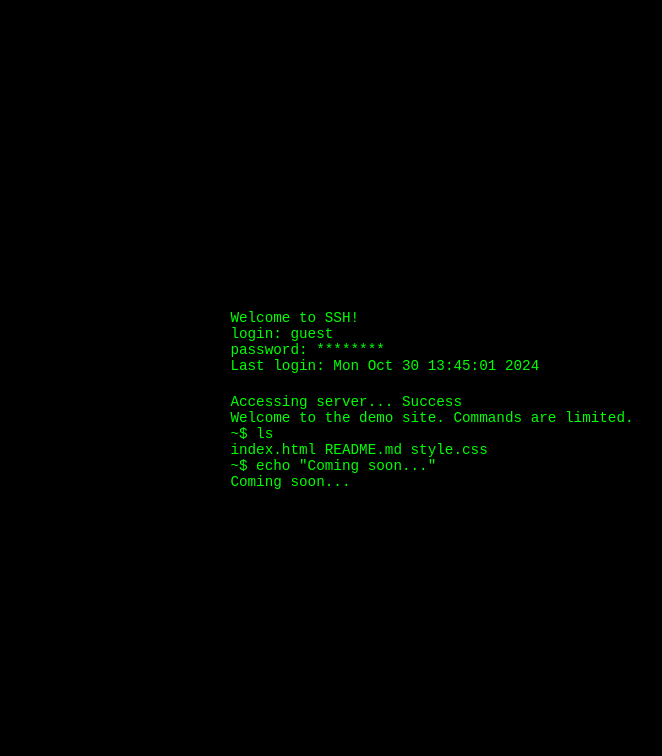
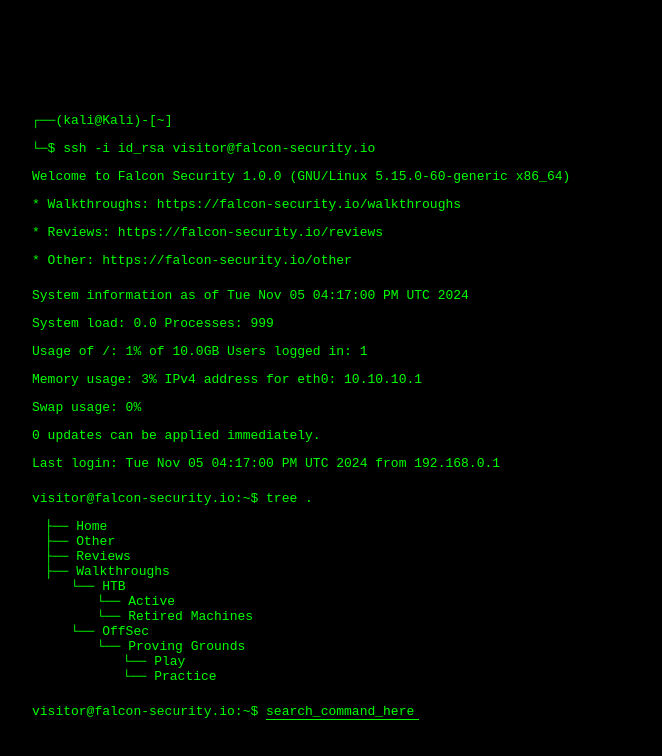
Before and after one commit to falconsecurity-io/falconsecurity-io.github.io, a plain HTML site: page index.html in a window 1280 px wide. Shown: the whole page, without its empty margins (208-870 px from the left). Drawn offline with Linux system fonts and the light colour scheme.

Commit message:
another theme test

```diff
--- a/index.html
+++ b/index.html
@@ -3,53 +3,61 @@
 <head>
     <meta charset="UTF-8">
     <meta name="viewport" content="width=device-width, initial-scale=1.0">
-    <title>SSH Login</title>
-    <style>
-        /* Basic reset and body styling */
-        * {
-            margin: 0;
-            padding: 0;
-            box-sizing: border-box;
-        }
-        body {
-            background-color: black;
-            color: #00ff00;
-            font-family: monospace;
-            font-size: 1.1em;
-            display: flex;
-            align-items: center;
-            justify-content: center;
-            height: 100vh;
-            overflow: hidden;
-        }
-
-        /* Container styling */
-        .container {
-            max-width: 600px;
-            padding: 20px;
-        }
-
-        /* Simulated SSH prompt */
-        .prompt {
-            margin-bottom: 20px;
-        }
-    </style>
+    <title>Falcon Security Blog</title>
+    <link rel="stylesheet" href="style.css">
 </head>
 <body>
-    <div class="container">
+    <div class="terminal">
         <div class="prompt">
-            <p>Welcome to SSH!</p>
-            <p>login: <span id="login">guest</span></p>
-            <p>password: <span id="password">********</span></p>
-            <p>Last login: <span id="last-login">Mon Oct 30 13:45:01 2024</span></p>
+            <p>┌──(<span class="username">kali</span>@<span class="hostname">Kali</span>)-[~]</p>
+            <p>└─$ ssh -i id_rsa visitor@falcon-security.io</p>
+            <p>Welcome to Falcon Security 1.0.0 (GNU/Linux 5.15.0-60-generic x86_64)</p>
+            <p>* Walkthroughs: <a href="https://falcon-security.io/walkthroughs">https://falcon-security.io/walkthroughs</a></p>
+            <p>* Reviews: <a href="https://falcon-security.io/reviews">https://falcon-security.io/reviews</a></p>
+            <p>* Other: <a href="https://falcon-security.io/other">https://falcon-security.io/other</a></p>
         </div>
-        <div class="content">
-            <p>Accessing server... <span id="status">Success</span></p>
-            <p>Welcome to the demo site. Commands are limited.</p>
-            <p><span class="command">~$ ls</span></p>
-            <p><span class="command">index.html  README.md  style.css</span></p>
-            <p><span class="command">~$ echo "Coming soon..."</span></p>
-            <p>Coming soon...</p>
+
+        <div class="system-info">
+            <p>System information as of Tue Nov 05 04:17:00 PM UTC 2024</p>
+            <p>System load: 0.0      Processes: 999</p>
+            <p>Usage of /: 1% of 10.0GB    Users logged in: 1</p>
+            <p>Memory usage: 3%    IPv4 address for eth0: 10.10.10.1</p>
+            <p>Swap usage: 0%</p>
+            <p>0 updates can be applied immediately.</p>
+            <p>Last login: Tue Nov 05 04:17:00 PM UTC 2024 from 192.168.0.1</p>
+        </div>
+
+        <div class="directory">
+            <p>visitor@falcon-security.io:~$ tree .</p>
+            <ul>
+                <li><a href="#">Home</a></li>
+                <li><a href="#">Other</a></li>
+                <li><a href="#">Reviews</a></li>
+                <li><a href="#">Walkthroughs</a>
+                    <ul>
+                        <li>HTB
+                            <ul>
+                                <li><a href="#">Active</a></li>
+                                <li><a href="#">Retired Machines</a></li>
+                            </ul>
+                        </li>
+                        <li>OffSec
+                            <ul>
+                                <li>Proving Grounds
+                                    <ul>
+                                        <li><a href="#">Play</a></li>
+                                        <li><a href="#">Practice</a></li>
+                                    </ul>
+                                </li>
+                            </ul>
+                        </li>
+                    </ul>
+                </li>
+            </ul>
+        </div>
+
+        <div class="command">
+            <p>visitor@falcon-security.io:~$ <span class="input">search_command_here</span></p>
         </div>
     </div>
 </body>
--- /dev/null
+++ b/style.css
@@ -0,0 +1,52 @@
+/* General Styles */
+body {
+    background-color: black;
+    color: #00ff00;
+    font-family: monospace;
+    padding: 20px;
+    display: flex;
+    justify-content: center;
+    align-items: center;
+    height: 100vh;
+    margin: 0;
+}
+
+/* Terminal Container */
+.terminal {
+    max-width: 800px;
+    width: 100%;
+}
+
+/* Simulated Prompt Style */
+.prompt, .system-info, .directory, .command {
+    margin-bottom: 20px;
+}
+
+/* Link Styling for Terminal Feel */
+a {
+    color: #00ff00;
+    text-decoration: none;
+}
+a:hover {
+    text-decoration: underline;
+}
+
+/* Directory Tree Styling */
+.directory ul, .directory li {
+    list-style-type: none;
+    padding-left: 1em;
+    text-indent: -1em;
+}
+.directory li::before {
+    content: "├── ";
+}
+.directory ul ul li::before {
+    content: "    └── ";
+}
+
+/* Input Cursor Style */
+.input {
+    border-bottom: 1px solid #00ff00;
+    padding-right: 5px;
+    display: inline-block;
+}
```
